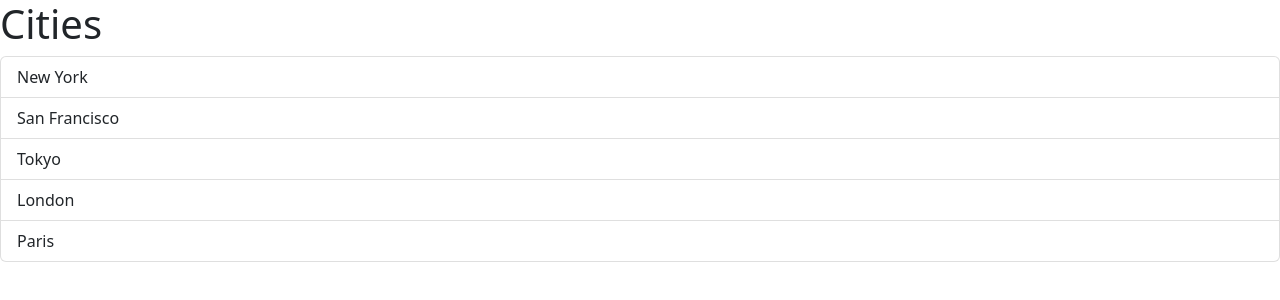
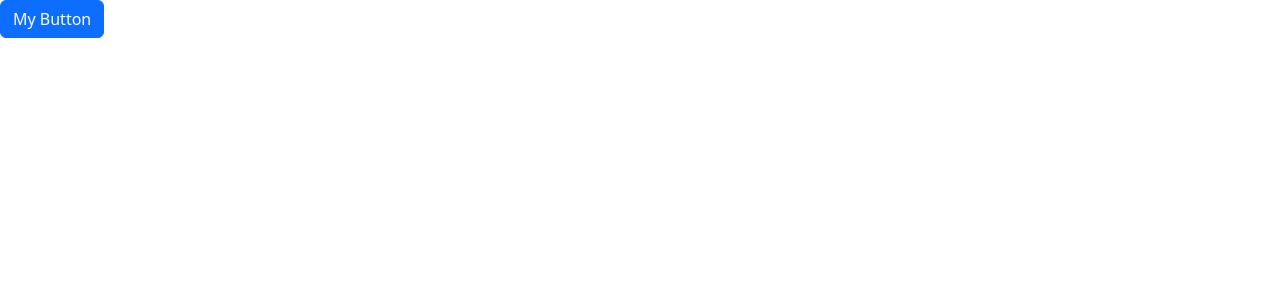
Before and after one commit to BishnuThapa/react-app, a React (Vite) app: page / in a window 1280 px wide. Shown: the top 300 px of the page. Built offline with nearby package versions, Linux system fonts and the light colour scheme.

Commit message:
building a button component

```diff
--- a/src/App.tsx
+++ b/src/App.tsx
@@ -1,3 +1,4 @@
+import Button from "./components/Button";
 import ListGroup from "./components/ListGroup";
 function App() {
   let items = ["New York", "San Francisco", "Tokyo", "London", "Paris"];
@@ -6,11 +7,12 @@ function App() {
   };
   return (
     <div>
-      <ListGroup
+      {/* <ListGroup
         items={items}
         heading="Cities"
         onSelectItem={handleSelectItem}
-      />
+      /> */}
+      <Button onClick={() => console.log("clicked")}>My Button</Button>
     </div>
   );
 }
--- /dev/null
+++ b/src/components/Button.tsx
@@ -0,0 +1,14 @@
+interface Props {
+  children: string;
+  onClick: () => void;
+}
+
+const Button = ({ children, onClick }: Props) => {
+  return (
+    <button type="button" onClick={onClick} className="btn btn-primary">
+      {children}
+    </button>
+  );
+};
+
+export default Button;
```
